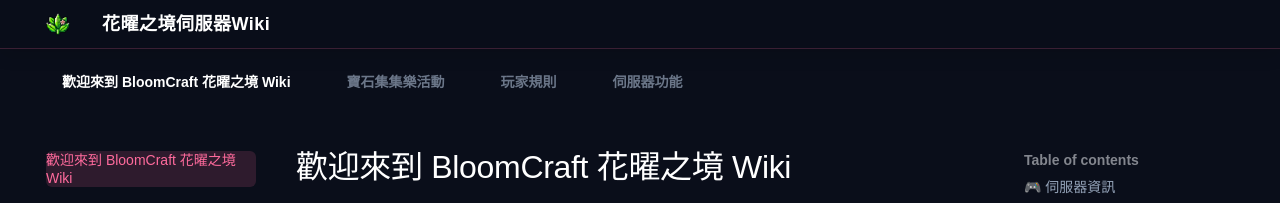
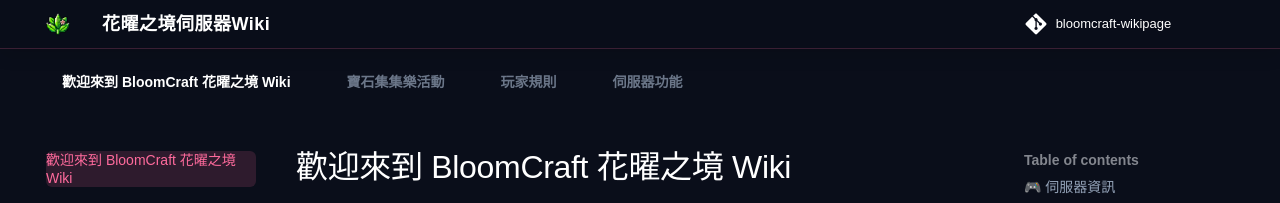
Before and after one commit to RyanisyydsTT/bloomcraft-wikipage, an MkDocs documentation site: the page built from docs/index.md, in a window 1280 px wide. Shown: the top 203 px of the page. Built offline with MkDocs 1.6.1 and Material for MkDocs 9.7.7, drawn with Linux system fonts in a browser that asks for light colours; some web fonts are replaced; comment, search, counter and statistics services are not loaded.

Commit message:
Update mkdocs.yml

```diff
--- a/mkdocs.yml
+++ b/mkdocs.yml
@@ -1,5 +1,7 @@
 site_name: 花曜之境伺服器Wiki
 site_url: https://wiki.bloomcraft.xyz
+repo_url: https://github.com/RyanisyydsTT/bloomcraft-wikipage
+repo_name: bloomcraft-wikipage
 site_description: 在花曜之境中創造屬於你的傳奇故事
 theme:
   name: material
@@ -31,3 +33,8 @@
         fill: "#0a0e1a"
         text: "#ffffff"
       cards_dir: assets/images/social
+  - git-authors:
+      show_contribution: true
+      show_line_count: true
+      count_empty_lines: true
+      fallback_to_empty: false
```
